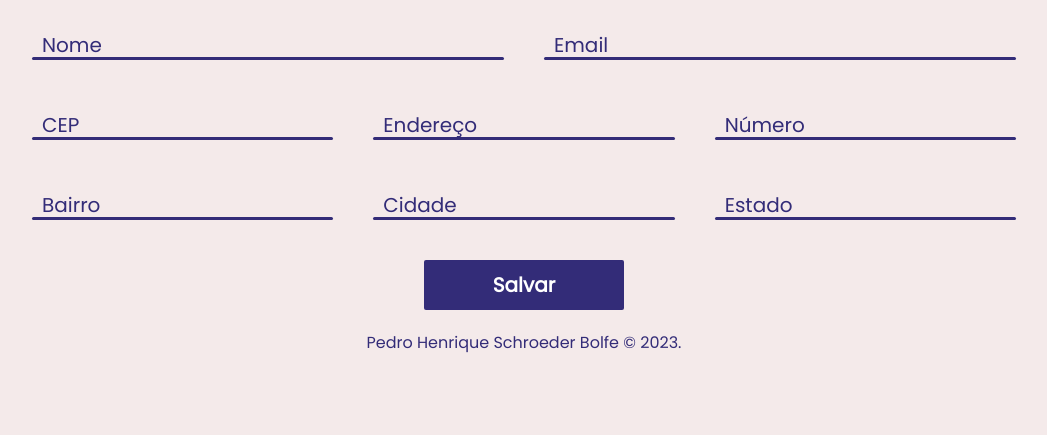
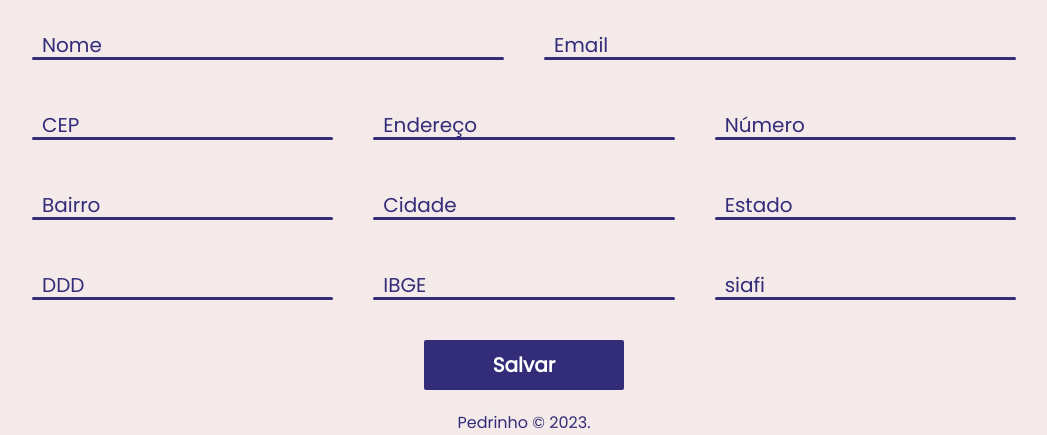
Before and after one commit to pedrobolfe/API-REST-Prog-Web, a plain HTML site: page index.html in a window 1280 px wide. Shown: the part 439-874 px from the top of the page, without its empty margins (116-1163 px from the left). Before the commit the page ends 800 px from the top, so only its background shows below. Drawn offline with Linux system fonts and the light colour scheme.

Commit message:
Update index.html

```diff
--- a/index.html
+++ b/index.html
@@ -6,10 +6,11 @@
     <meta name="viewport" content="width=device-width, initial-scale=1.0">
     <title>Cadastro Alunos</title>
     <link rel="stylesheet" href="style.css">
+    <script src="consulta.js" type="module" defer></script>
 </head>
 <body>
     <header>
-        <img src="https://upload.wikimedia.org/wikipedia/commons/thumb/2/25/Instituto_Federal_do_Paran%C3%A1_-_Marca_Vertical_2015.svg/1200px-Instituto_Federal_do_Paran%C3%A1_-_Marca_Vertical_2015.svg.png" alt="">
+        <img src="https://upload.wikimedia.org/wikipedia/commons/thumb/6/6c/Star_Wars_Logo.svg/1024px-Star_Wars_Logo.svg.png" alt="">
 
     </header>
     <main class="container">
@@ -54,12 +55,26 @@
             </div>
         </div>
         <div class="row">
+            <div class="inputbox">
+                <input type="text" id="ddd" required>
+                <label for="ddd">DDD</label>
+            </div>
+            <div class="inputbox">
+                <input type="text" id="ibge" required>
+                <label for="ibge">IBGE</label>
+            </div>
+            <div class="inputbox">
+                <input type="text" id="siafi" required>
+                <label for="siafi">siafi</label>
+            </div>
+        </div>
+
+        <div class="row">
             <button>Salvar</button>
         </div>
     </main>
     <footer>
-        Pedro Henrique Schroeder Bolfe &#169 2023.
+        Pedrinho &#169 2023.
     </footer>
-    <script src="consulta_viacep.js"></script>
 </body>
 </html>
```
